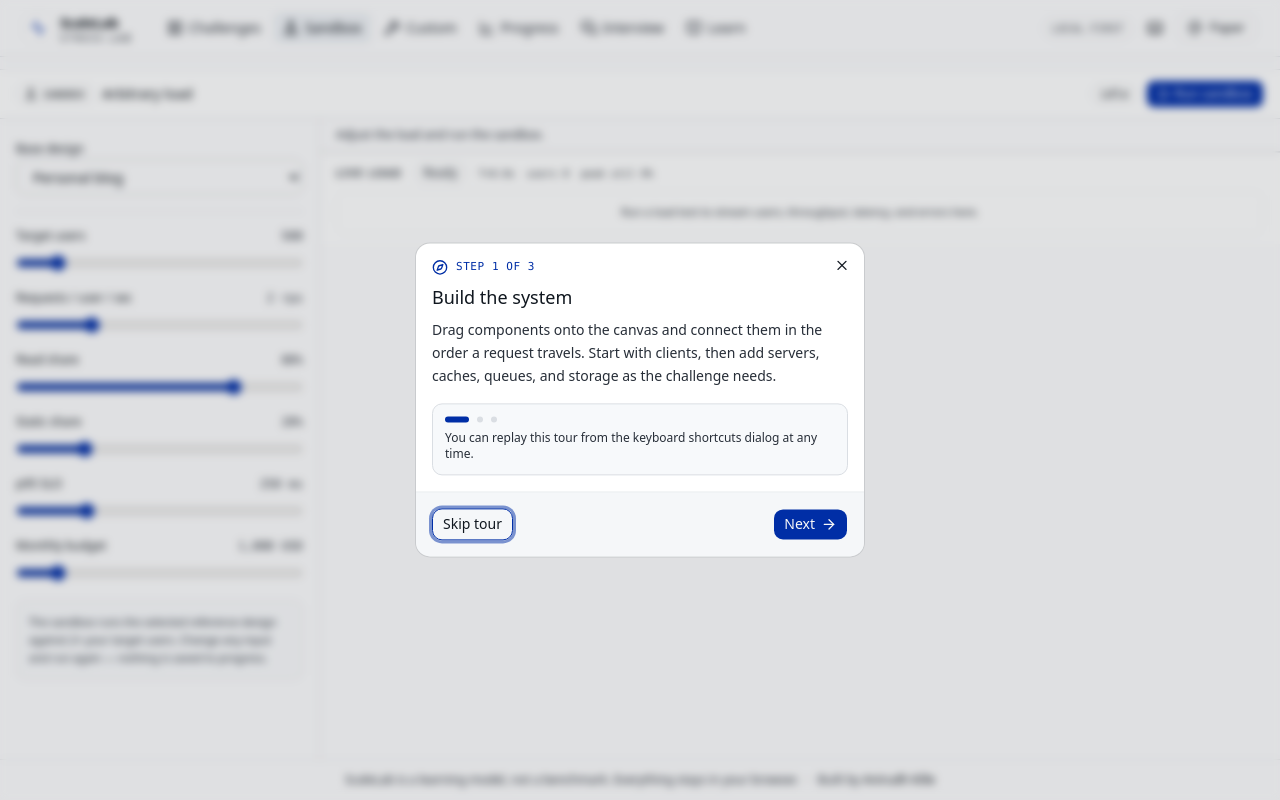
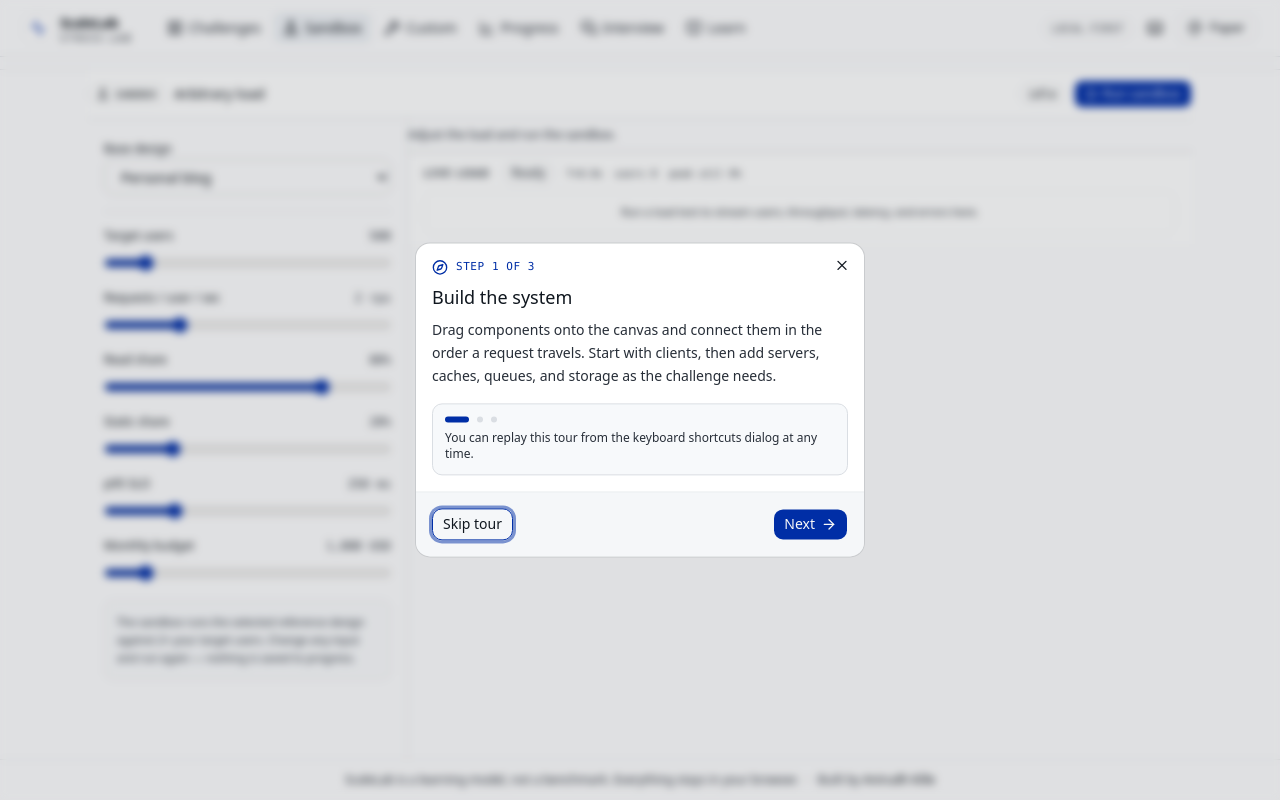
Before and after one commit to anirudhkille/scalelab, a React (Vite) app: page /sandbox in a window 1280 px wide. Built offline with nearby package versions, Linux system fonts and the light colour scheme.

Commit message:
fix: center sandbox content with max width

```diff
--- a/src/features/workspace/pages/sandbox-page.tsx
+++ b/src/features/workspace/pages/sandbox-page.tsx
@@ -189,14 +189,14 @@ export function SandboxPage() {
   }, [architecture, config, resetRun, startRun]);
 
   return (
-    <div className="mx-auto flex min-h-0 w-full max-w-7xl flex-1 flex-col">
+    <div className="mx-auto flex min-h-0 w-full max-w-6xl flex-1 flex-col px-4 sm:px-6">
       <PageMeta
         title="Sandbox — ScaleLab"
         description="Stress-test a reference architecture with custom traffic, latency, and budget targets in the ScaleLab sandbox."
         path="/sandbox"
       />
 
-      <div className="flex flex-wrap items-center gap-2 border-b bg-card/40 px-4 py-2.5">
+      <div className="flex flex-wrap items-center gap-2 border-b bg-card/40 py-2.5">
         <Badge variant="outline" className="gap-1.5 font-mono text-[10px] uppercase">
           <FlaskConical className="size-3" aria-hidden="true" />
           Sandbox
@@ -343,7 +343,7 @@ export function SandboxPage() {
         </aside>
 
         <div className="flex min-h-0 flex-col">
-          <div className="border-b px-4 py-2 text-xs text-muted-foreground">
+          <div className="border-b py-2 text-xs text-muted-foreground">
             {step
               ? `T+${step.timeSec.toFixed(0)}s · ${Math.round(step.metrics.users)} users · ${Math.round(step.metrics.offeredRps)} rps offered`
               : "Adjust the load and run the sandbox."}
```
